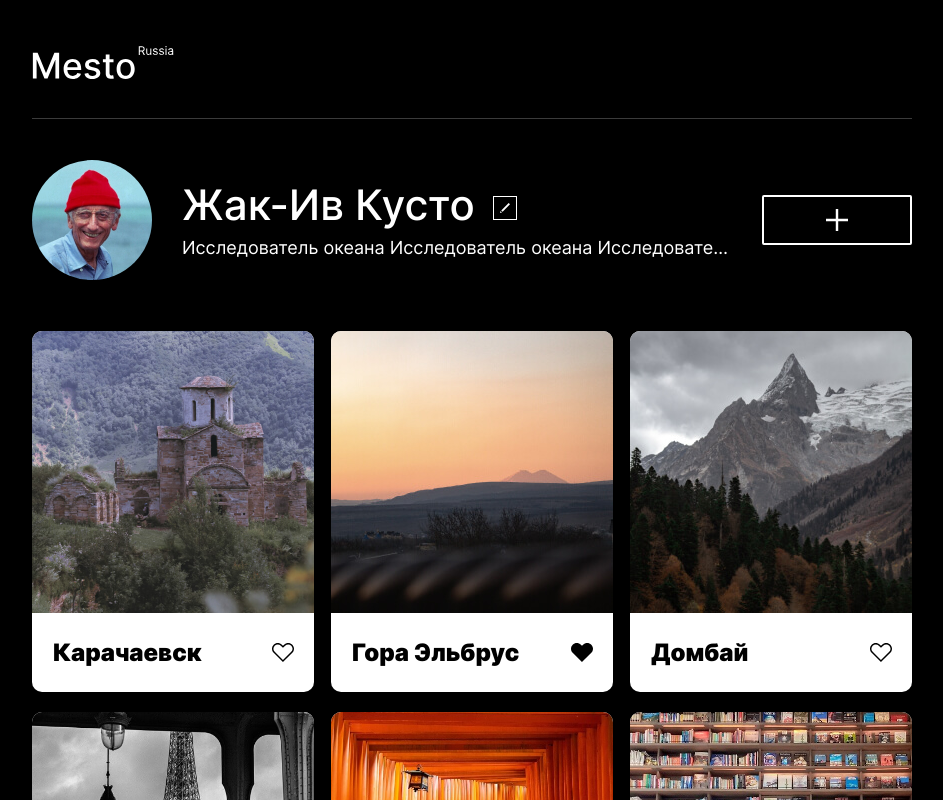
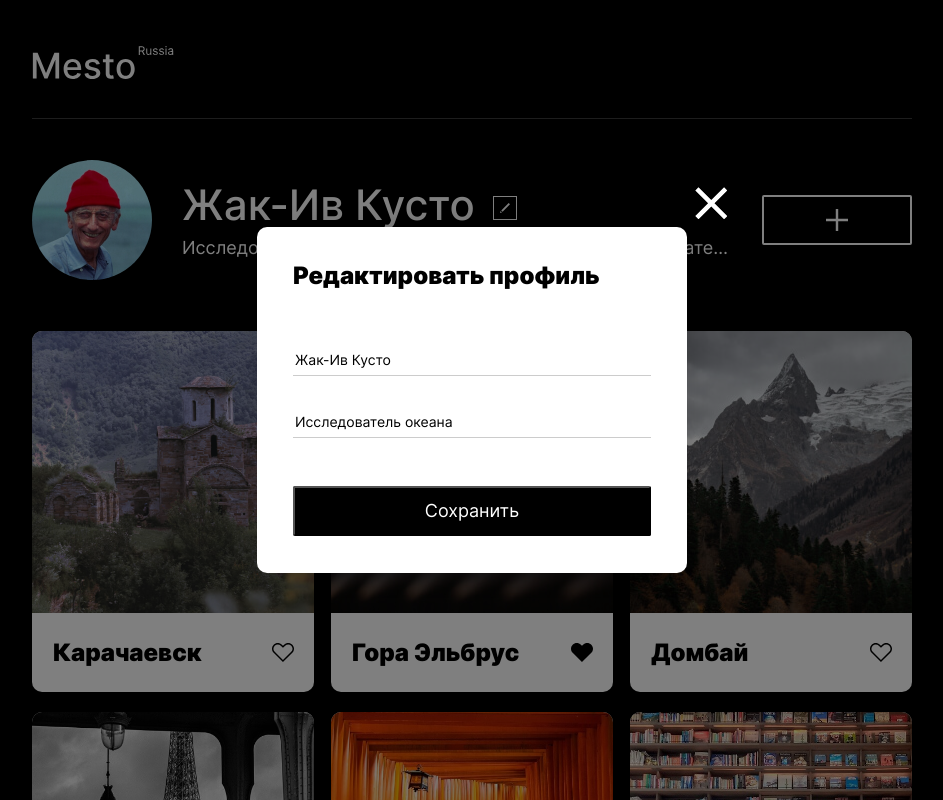
Before and after one commit to IgnatovDan/yandex-mesto, a plain HTML site: page index.html in a window 1280 px wide. Shown: the top 800 px of the page, without its empty margins (168-1111 px from the left). Drawn offline with Linux system fonts and the light colour scheme.

Commit message:
Add edit-profile-form v1

```diff
--- /dev/null
+++ b/blocks/edit-profile-form/__caption/edit-profile-form__caption.css
@@ -0,0 +1,12 @@
+.edit-profile-form__caption {
+  margin: 0;
+  padding: 0 0 54px;
+
+  font-family: 'Inter';
+  font-style: normal;
+  font-weight: 900;
+  font-size: 24px;
+  line-height: 29px;
+
+  color: #000000;
+}
--- /dev/null
+++ b/blocks/edit-profile-form/__field-set/edit-profile-form__field-set.css
@@ -0,0 +1,10 @@
+.edit-profile-form__field-set {
+  border: none;
+  margin: 0;
+  padding: 0;
+
+  display: flex;
+  flex-direction: column;
+  align-items: stretch;
+  gap: 30px;
+}
--- /dev/null
+++ b/blocks/edit-profile-form/__input/edit-profile-form__input.css
@@ -0,0 +1,21 @@
+.edit-profile-form__input {
+  border: none;
+  box-sizing: border-box;
+  height: 32px;
+  border-bottom: 1px solid rgba(0, 0, 0, .2);
+
+  font-family: 'Inter';
+  font-style: normal;
+  font-weight: 400;
+  font-size: 14px;
+  line-height: 17px;
+
+  color: #000000;
+
+  transition: border-bottom-color 0.3s ease-in-out;
+}
+
+.edit-profile-form__input:focus {
+  outline: none;
+  border-bottom-color: rgba(0, 0, 0, 1);
+}
--- /dev/null
+++ b/blocks/edit-profile-form/__save/edit-profile-form__save.css
@@ -0,0 +1,24 @@
+.edit-profile-form__save {
+  margin-top: 48px;
+  min-height: 50px;
+
+  border-radius: 2px;
+
+  font-family: 'Inter';
+  font-style: normal;
+  font-weight: 400;
+  font-size: 18px;
+  line-height: 22px;
+  text-align: center;
+
+  color: #FFFFFF;
+  background: #000000;
+
+  transition: opacity .3s ease-out;
+}
+
+.edit-profile-form__save:hover {
+   /* TODO: add 'button' block for all buttons */
+  opacity: 80%;
+  cursor: pointer;
+}
--- /dev/null
+++ b/blocks/edit-profile-form/edit-profile-form.css
@@ -0,0 +1,10 @@
+.edit-profile-form {
+  min-width: 358px;
+
+  display: flex;
+  flex-direction: column;
+  padding: 34px 36px 37px;
+
+  border-radius: 10px;
+  background: #FFFFFF;
+}
--- /dev/null
+++ b/blocks/overlay/__close/overlay__close.css
@@ -0,0 +1,24 @@
+.overlay__close {
+  position: absolute;
+  left: calc(100% + 8px);
+  bottom: calc(100% + 8px);
+
+  width: 32px;
+  height: 32px;
+  box-sizing: border-box;
+
+  padding: 0;
+  border: none;
+
+  background-image: url(../../../images/close.svg);
+  background-position: center;
+  background-repeat: no-repeat;
+  background-color: transparent;
+
+  transition: opacity .3s ease-out;
+}
+
+.overlay__close:hover {
+  opacity: 60%;
+  cursor: pointer;
+}
--- /dev/null
+++ b/blocks/overlay/__content/overlay__content.css
@@ -0,0 +1,11 @@
+.overlay__content {
+  position: relative;
+  max-width: calc(100vw - 32px - 8px);
+  --v-scrollbar-width: 16px;
+  --close-width: 32px;
+  --close-indent: 8px;
+  max-width: calc(100vw - 2 * var(--v-scrollbar-width) - 2 * var(--close-width) - 2 * var(--close-indent));
+  max-height: 100vh;
+
+  box-shadow: 0px 0px 25px rgba(0, 0, 0, 0.15);
+}
--- /dev/null
+++ b/blocks/overlay/overlay.css
@@ -0,0 +1,16 @@
+.overlay {
+  /* display: none; */
+  position: fixed;
+  /* 9999 ? */
+  z-index: 1;
+  left: 0;
+  top: 0;
+  width: 100vw;
+  height: 100vh;
+
+  display: flex;
+  align-items: center;
+  justify-content: space-around;
+
+  background-color: rgba(0,0,0,0.5);
+}
--- a/index.html
+++ b/index.html
@@ -103,6 +103,20 @@
       © 2020 Mesto Russia
     </p>
   </footer>
+
+  <div class="overlay">
+    <div class="overlay__content">
+      <form class="edit-profile-form" name="edit-profile-form">
+        <h2 class="edit-profile-form__caption">Редактировать профиль</h2>
+        <fieldset class="edit-profile-form__field-set">
+          <input class="edit-profile-form__input" aria-label="имя" placeholder="имя" value="Жак-Ив Кусто">
+          <input class="edit-profile-form__input" aria-label="детали" placeholder="детали" value="Исследователь океана">
+        </fieldset>
+        <button class="edit-profile-form__save">Сохранить</button>
+      </form>
+      <button class="overlay__close" aria-label="close"></button>
+    </div>
+  </div>
 </body>
 
 </html>
--- a/pages/index.css
+++ b/pages/index.css
@@ -27,3 +27,13 @@
 @import url(../blocks/place/__like/place__like.css);
 @import url(../blocks/place/__like/_active/place__like_active.css);
 @import url(../blocks/place/__caption/place__caption.css);
+
+@import url(../blocks/overlay/overlay.css);
+@import url(../blocks/overlay/__content/overlay__content.css);
+@import url(../blocks/overlay/__close/overlay__close.css);
+
+@import url(../blocks/edit-profile-form/edit-profile-form.css);
+@import url(../blocks/edit-profile-form/__caption/edit-profile-form__caption.css);
+@import url(../blocks/edit-profile-form/__input/edit-profile-form__input.css);
+@import url(../blocks/edit-profile-form/__field-set/edit-profile-form__field-set.css);
+@import url(../blocks/edit-profile-form/__save/edit-profile-form__save.css);
```
Also changed, not shown: scripts/index.js (added, +25 -0 lines), images/close.svg (added).
